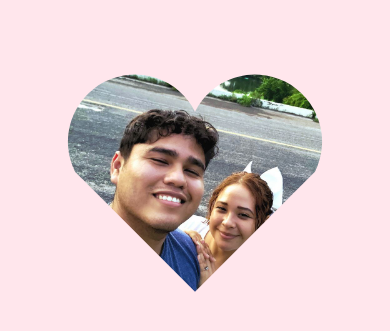
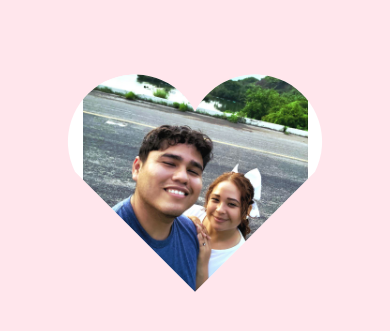
Before and after one commit to juanemmanuelpd/mijarochita, a plain HTML site: page index.html in a window 390 px wide. Shown: the part 315-646 px from the top of the page. Drawn offline with Linux system fonts and the light colour scheme.

Commit message:
Update index.html

```diff
--- a/index.html
+++ b/index.html
@@ -24,35 +24,41 @@
 
     h1 {
       color: crimson;
-      font-size: 4.5em; /* Más grande */
+      font-size: 4.5em;
       margin-bottom: 40px;
       text-shadow: 2px 2px 6px rgba(0, 0, 0, 0.25);
       font-weight: bold;
     }
 
     .heart-photo {
-      width: 400px;  /* Más grande */
-      height: 400px; /* Más grande */
+      width: 400px;
+      height: 400px;
       clip-path: path("M150 270 L30 150 A60 60 0 1 1 150 90 A60 60 0 1 1 270 150 Z");
       -webkit-clip-path: path("M150 270 L30 150 A60 60 0 1 1 150 90 A60 60 0 1 1 270 150 Z");
       overflow: hidden;
       box-shadow: 0 0 25px rgba(0,0,0,0.35);
+      background-color: #fff; /* para que se note el contorno si imagen no ocupa todo */
+      display: flex;
+      align-items: center;
+      justify-content: center;
     }
 
     .heart-photo img {
       width: 100%;
       height: 100%;
-      object-fit: cover;
+      object-fit: contain; /* Cambiado a contain para que no recorte */
+      user-select: none;
+      pointer-events: none;
     }
 
     @media (max-width: 480px) {
       h1 {
-        font-size: 3.2em; /* Más grande que antes */
+        font-size: 3.2em;
         margin-bottom: 25px;
       }
 
       .heart-photo {
-        width: 300px; /* Más grande que antes */
+        width: 300px;
         height: 300px;
       }
     }
```
